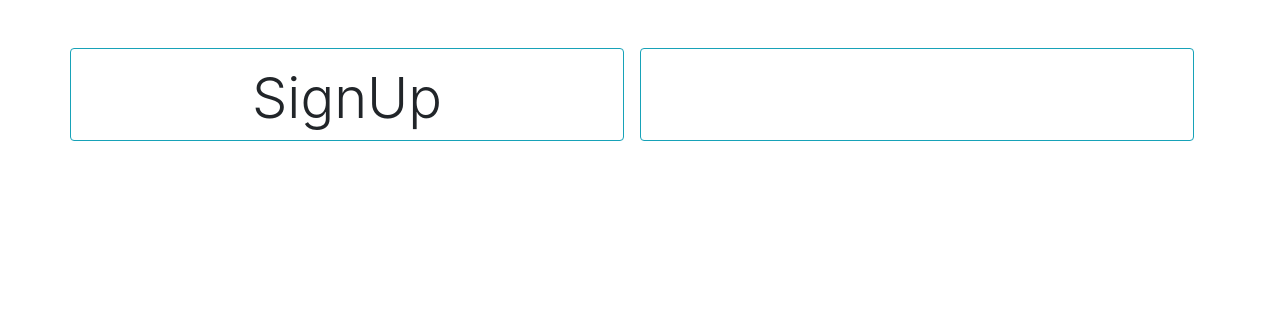
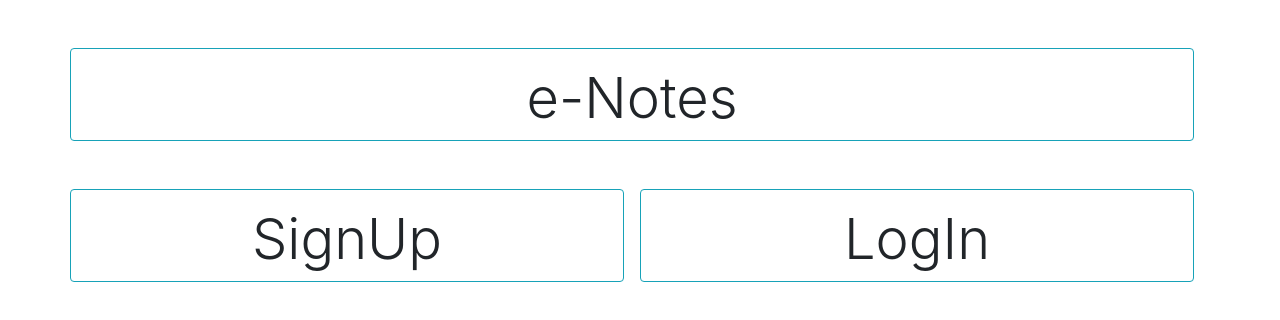
Before and after one commit to mouni22sai/sampleapp, a website: page public/html/index.html in a window 1280 px wide. Drawn offline with nearby package versions, Linux system fonts and the light colour scheme; some packages are replaced by stand-ins of ours; a script that the page names is missing; files whose address does not match are found by name.

Commit message:
login form initiated

```diff
--- a/public/html/homepage.html
+++ b/public/html/homepage.html
@@ -1,3 +1,9 @@
+<div class="row">
+  <div class="col border border-info rounded mt-5 mr-3">
+    <h1 class="display-4 text-center mt-3">e-Notes</h1>
+  </div>
+</div>
+
 <div class="row">
   <div class="col border border-info rounded mt-5 mr-3">
     <signup></signup>
--- a/public/html/login.html
+++ b/public/html/login.html
@@ -1 +1 @@
-<h1 class="display-4 text-center mt-3">SignUp</h1>
+<h1 class="display-4 text-center mt-3">LogIn</h1>
--- a/public/javascripts/app.js
+++ b/public/javascripts/app.js
@@ -7,6 +7,6 @@ app.component('signup',{
   templateUrl : './html/signup.html'
 });
 
-app.componnet('login',{
+app.component('login',{
   templateUrl : './html/login.html'
 });
```
